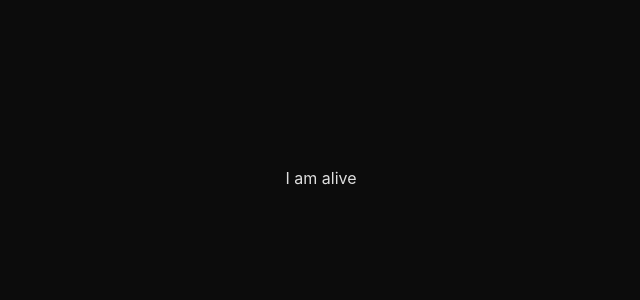
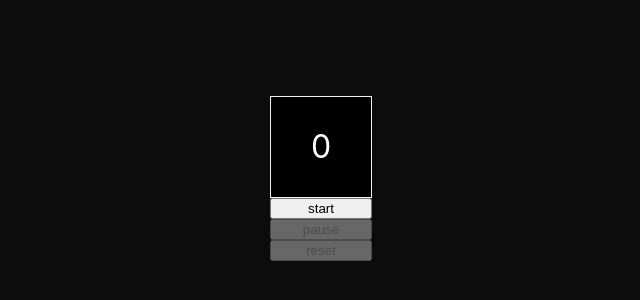
Before and after one commit to keyobs/pocket-pbt, a React (Vite) app: page / in a window 1280 px wide. Shown: the part 222-522 px from the top of the page, without its empty margins (319-959 px from the left). Built offline with nearby package versions, Linux system fonts and the light colour scheme.

Commit message:
feat(counter): component with actions

```diff
--- a/src/App.tsx
+++ b/src/App.tsx
@@ -1,7 +1,12 @@
 import "./App.css";
+import Counter from "./components/counter/Counter";
 
 function App() {
-  return <div id="app-container">I am alive</div>;
+  return (
+    <div id="app-container">
+      <Counter />
+    </div>
+  );
 }
 
 export default App;
--- /dev/null
+++ b/src/components/counter/Counter.tsx
@@ -0,0 +1,37 @@
+import { useEffect, useState } from "react";
+import "./counter.less";
+
+const Counter = () => {
+  const [count, setCount] = useState(0);
+  const [isPaused, setIsPaused] = useState(false);
+
+  useEffect(() => {
+    if (count > 0 && !isPaused) {
+      const timer = setTimeout(() => setCount(count - 1), 1000);
+      return () => clearTimeout(timer);
+    }
+  }, [count, isPaused]);
+
+  const onReset = () => {
+    setCount(0);
+    setIsPaused(false);
+  };
+
+  return (
+    <div className="counter">
+      <div className="time">{count}</div>
+
+      <button disabled={count !== 0} onClick={() => setCount(30)}>
+        start
+      </button>
+      <button disabled={count === 0} onClick={() => setIsPaused(!isPaused)}>
+        {isPaused ? "resume" : "pause"}
+      </button>
+      <button disabled={count === 0} onClick={() => onReset()}>
+        reset
+      </button>
+    </div>
+  );
+};
+
+export default Counter;
--- /dev/null
+++ b/src/components/counter/counter.less
@@ -0,0 +1,17 @@
+.counter {
+  display: flex;
+  flex-direction: column;
+  justify-content: center;
+
+  .time {
+    display: flex;
+    width: 100px;
+    height: 100px;
+    justify-content: center;
+    align-items: center;
+    background-color: black;
+    color: white;
+    font-size: 2rem;
+    border: 1px solid #f0f0f0;
+  }
+}
```
